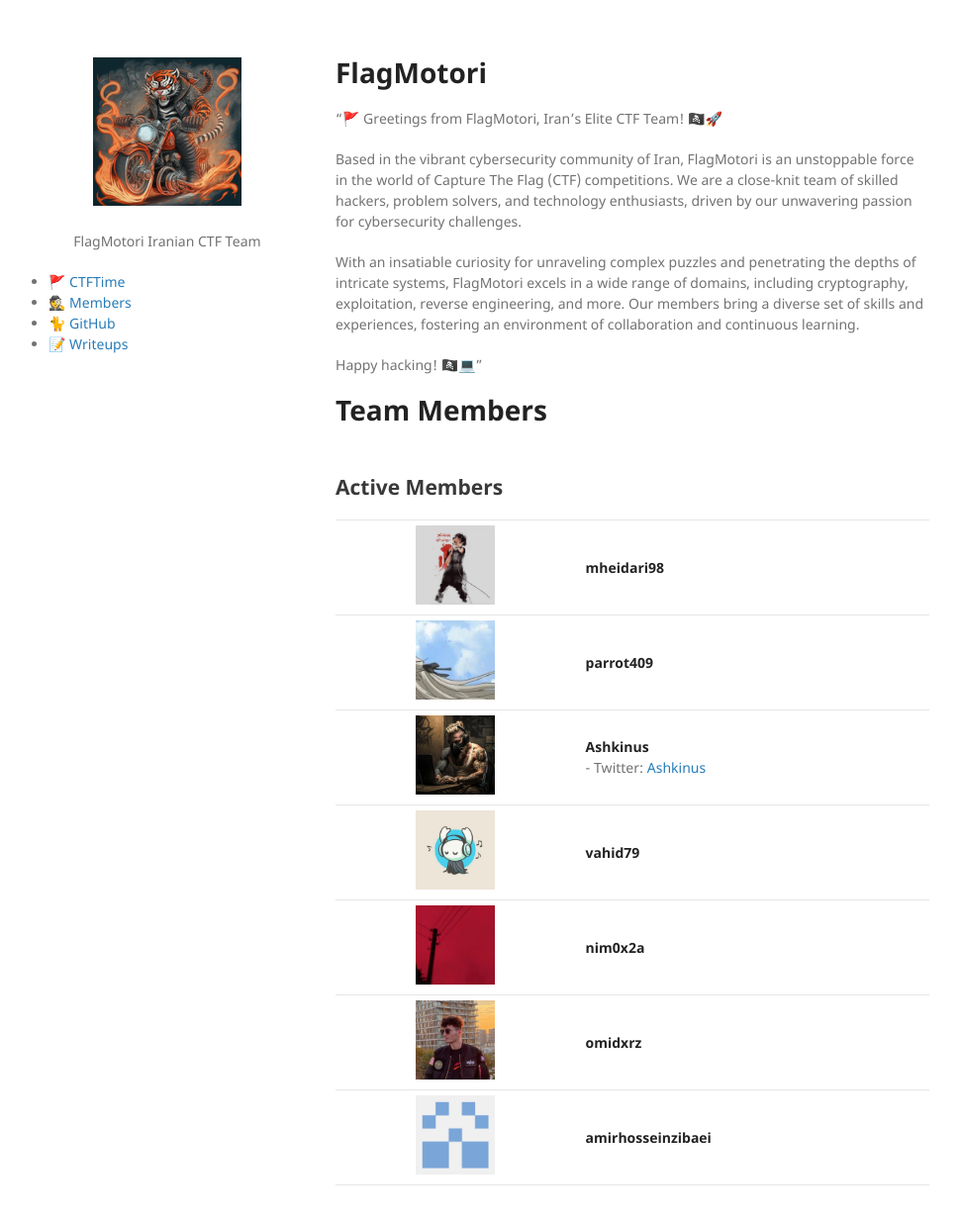
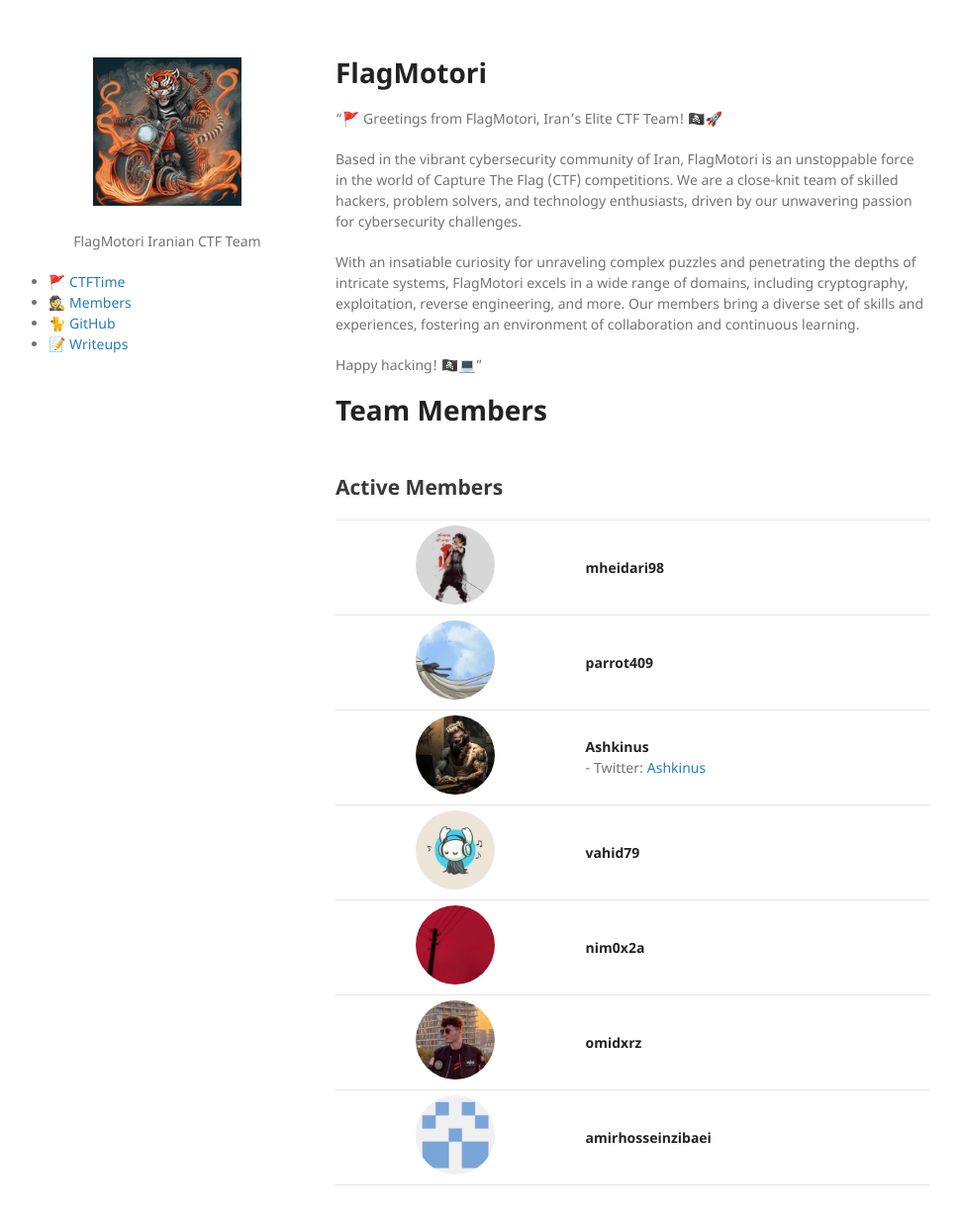
Before and after one commit to 0xAshkan/0xAshkan.github.io, a Jekyll site: the page built from index.md, in a window 1280 px wide and 1309 px high. Shown: the top 1237 px of the window at 99% size, without its empty margins (166-1136 px from the left). Built offline with Jekyll 4.4.1, drawn with Linux system fonts in a browser that asks for light colours; our own code applies the rules of GitHub Pages for plain Markdown files.

Commit message:
edit profile images style

```diff
--- a/assets/css/style.scss
+++ b/assets/css/style.scss
@@ -3,4 +3,10 @@
 
 @import "FlagMotori";
 
-.profile-image { width:80px; height: 80px; min-height:80px; min-width: 80px; }
+.profile-image {
+    width:80px;
+    height: 80px;
+    min-height:80px;
+    min-width: 80px;
+    border-radius: 50%;
+}
```
